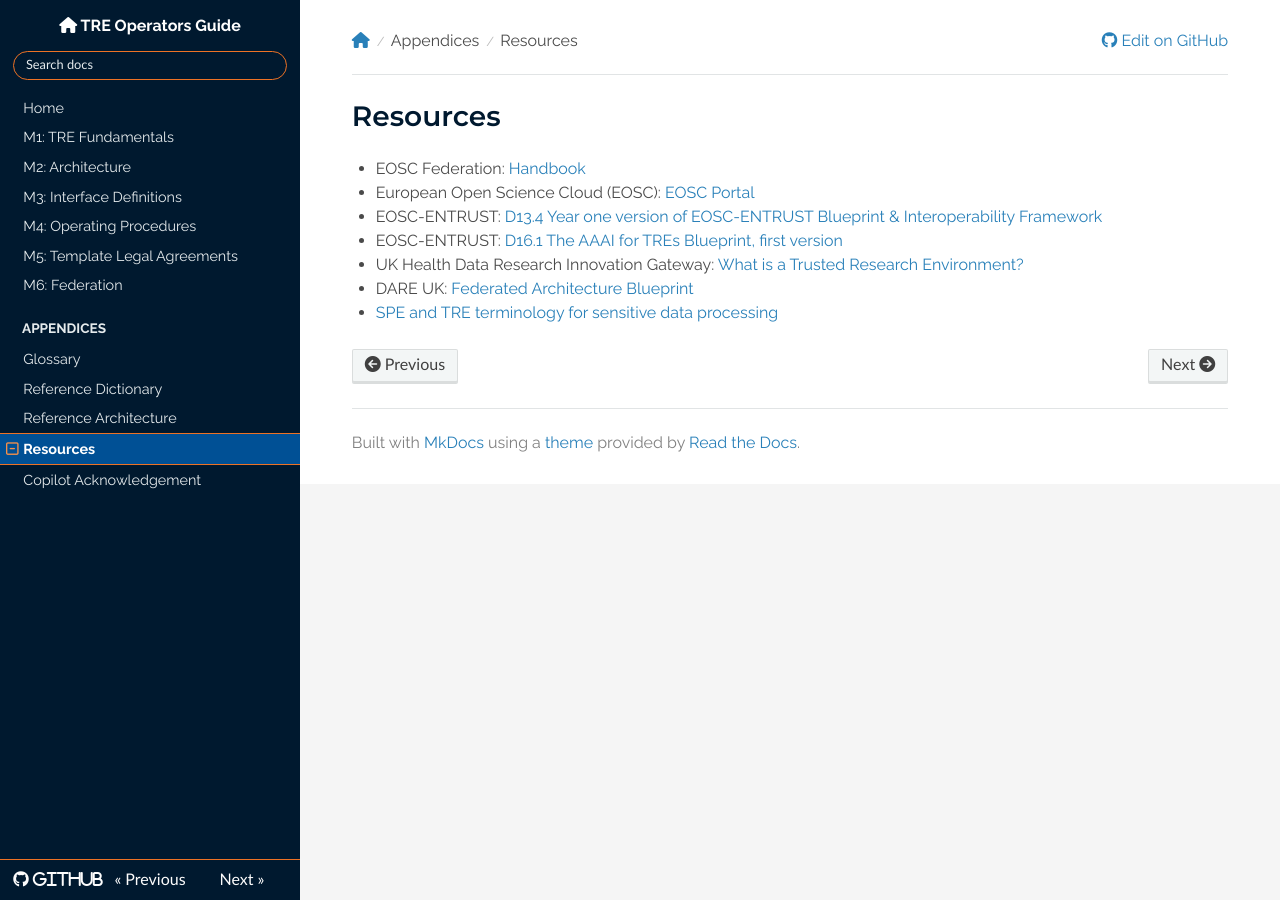
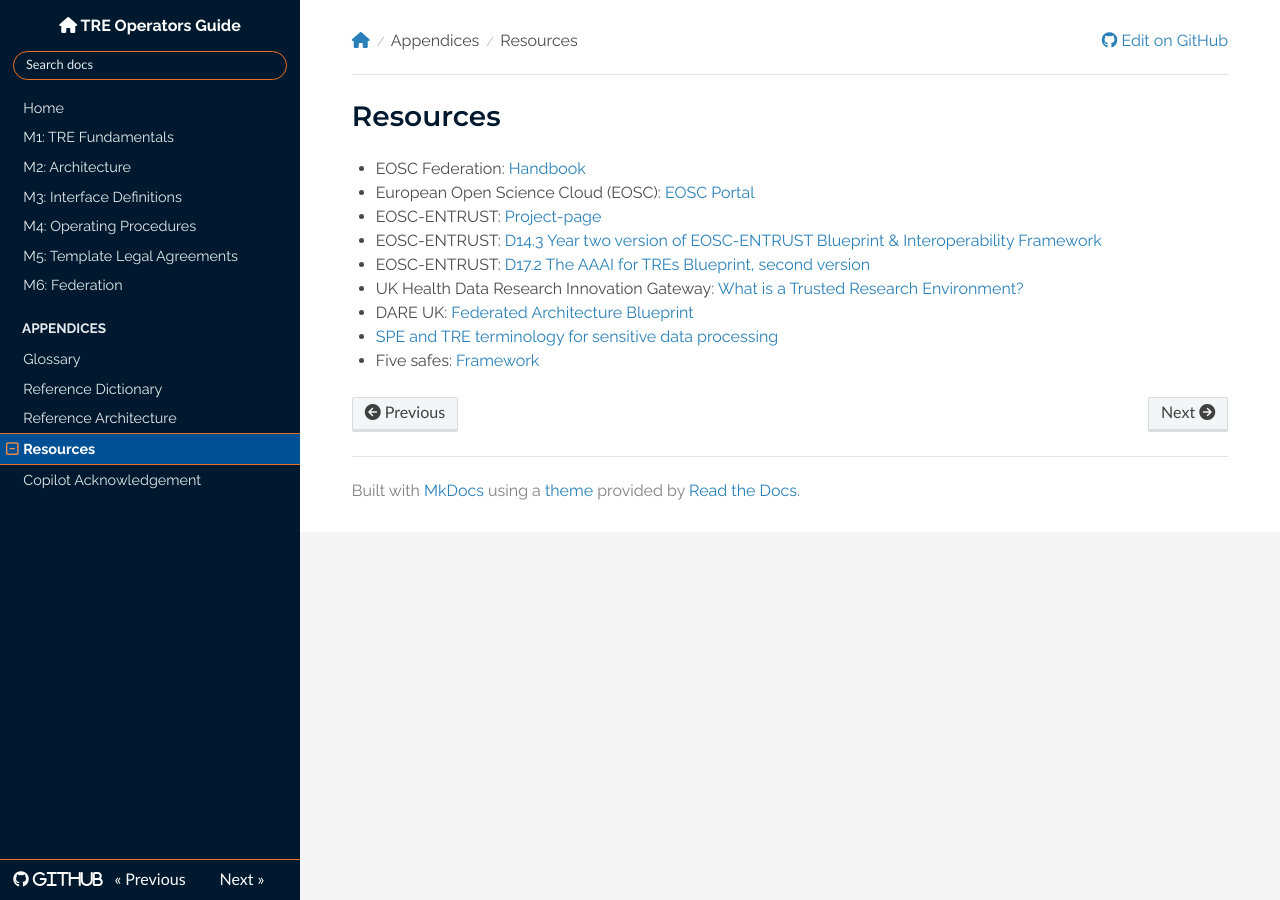
Before and after one commit to unioslo/tre-operators-docs, an MkDocs documentation site: the page built from docs/appendices/resources.md, in a window 1280 px wide. Built offline with MkDocs 1.6.1, drawn with Linux system fonts in a browser that asks for light colours; nearby versions of some CDN libraries.

Commit message:
Update EOSC-ENTRUST resources in documentation

```diff
--- a/docs/appendices/resources.md
+++ b/docs/appendices/resources.md
@@ -2,8 +2,10 @@
 
 - EOSC Federation: [Handbook](https://zenodo.org/records/14999577)
 - European Open Science Cloud (EOSC): [EOSC Portal](https://open-science-cloud.ec.europa.eu/)
-- EOSC-ENTRUST: [D13.4 Year one version of EOSC-ENTRUST Blueprint & Interoperability Framework](https://zenodo.org/records/14362388)
-- EOSC-ENTRUST: [D16.1 The AAAI for TREs Blueprint, first version](https://zenodo.org/records/15006945)
+- EOSC-ENTRUST: [Project-page](https://eosc-entrust.eu/)
+- EOSC-ENTRUST: [D14.3 Year two version of EOSC-ENTRUST Blueprint & Interoperability Framework](https://zenodo.org/records/18299343)
+- EOSC-ENTRUST: [D17.2 The AAAI for TREs Blueprint, second version](https://zenodo.org/records/20510236)
 - UK Health Data Research Innovation Gateway: [What is a Trusted Research Environment?](https://www.hdruk.ac.uk/news/the-secure-research-service-the-uks-largest-trusted-research-environment-tre/)
 - DARE UK: [Federated Architecture Blueprint](https://zenodo.org/records/14192786)
 - [SPE and TRE terminology for sensitive data processing](https://zenodo.org/records/15696511)
+- Five safes: [Framework](https://fivesafes.org/)
```
